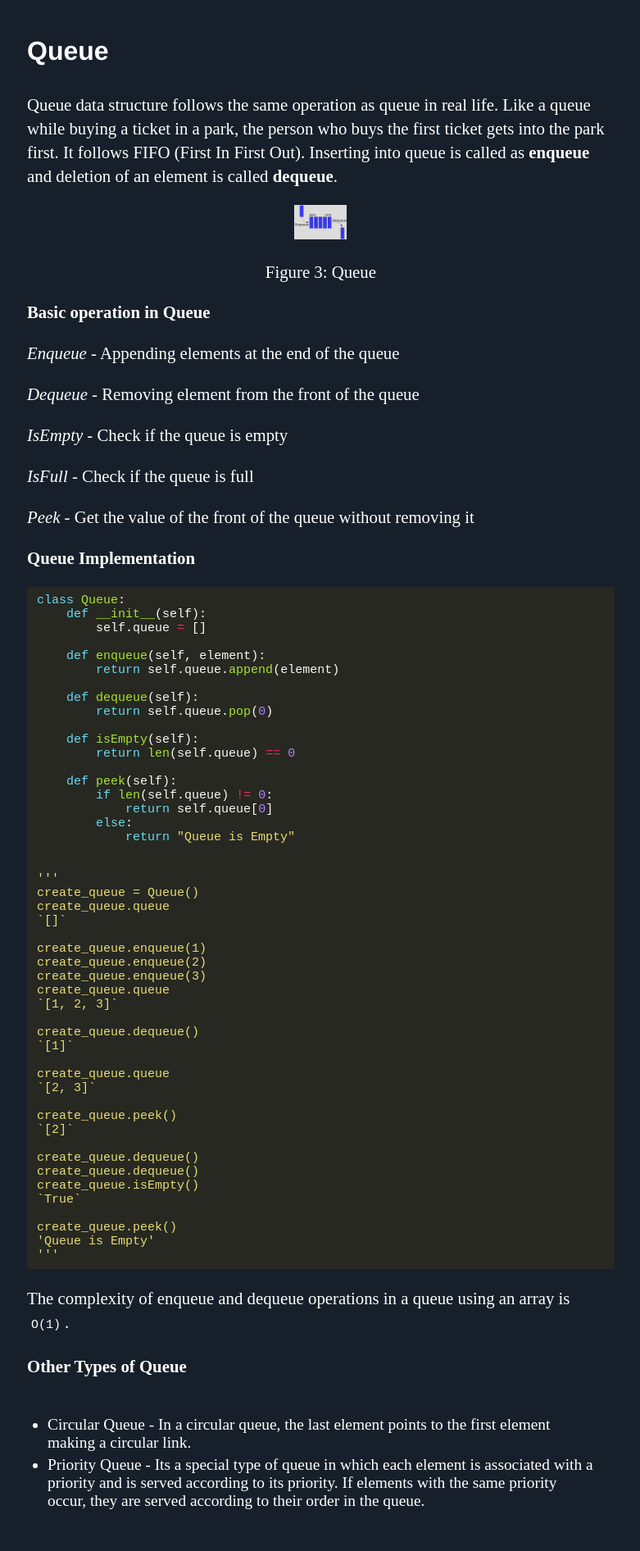
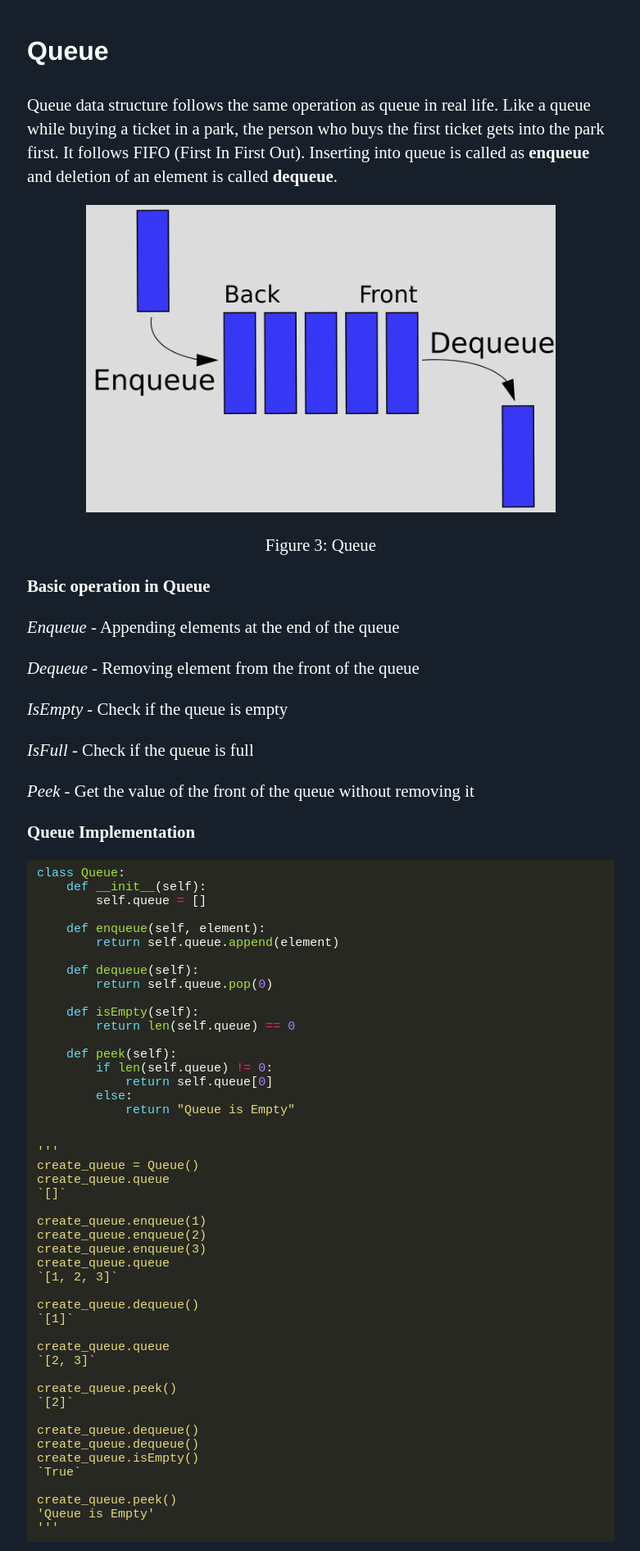
Before and after one commit to Mayurji/mayurji.github.io, a Jekyll site: the page built from _data-structure-algorithms/2021-01-23-DSA_2.md, in a window 1280 px wide. Shown: the part 2160-4052 px from the top of the page at 82% size, without its empty margins (159-940 px from the left). Built offline with Jekyll 4.4.1, drawn with Linux system fonts in a browser that asks for light colours; comment, search, counter and statistics services are not loaded.

Commit message:
Update 2021-01-23-DSA_2.md

```diff
--- a/_data-structure-algorithms/2021-01-23-DSA_2.md
+++ b/_data-structure-algorithms/2021-01-23-DSA_2.md
@@ -95,7 +95,7 @@
 Queue data structure follows the same operation as queue in real life. Like a queue while buying a ticket in a park, the person who buys the first ticket gets into the park first. It follows FIFO (First In First Out). Inserting into queue is called as **enqueue** and deletion of an element is called **dequeue**.
 
 <center>
-<img src="{{site.url}}/assets/images/dsa/queue.png" style="zoom: 5%; background-color:#DCDCDC;"/><br>
+<img src="{{site.url}}/assets/images/dsa/queue.png" style="zoom: 5%; background-color:#DCDCDC;" width="80%" height=auto/><br>
 <p>Figure 3: Queue</p>
 </center>
 
```
